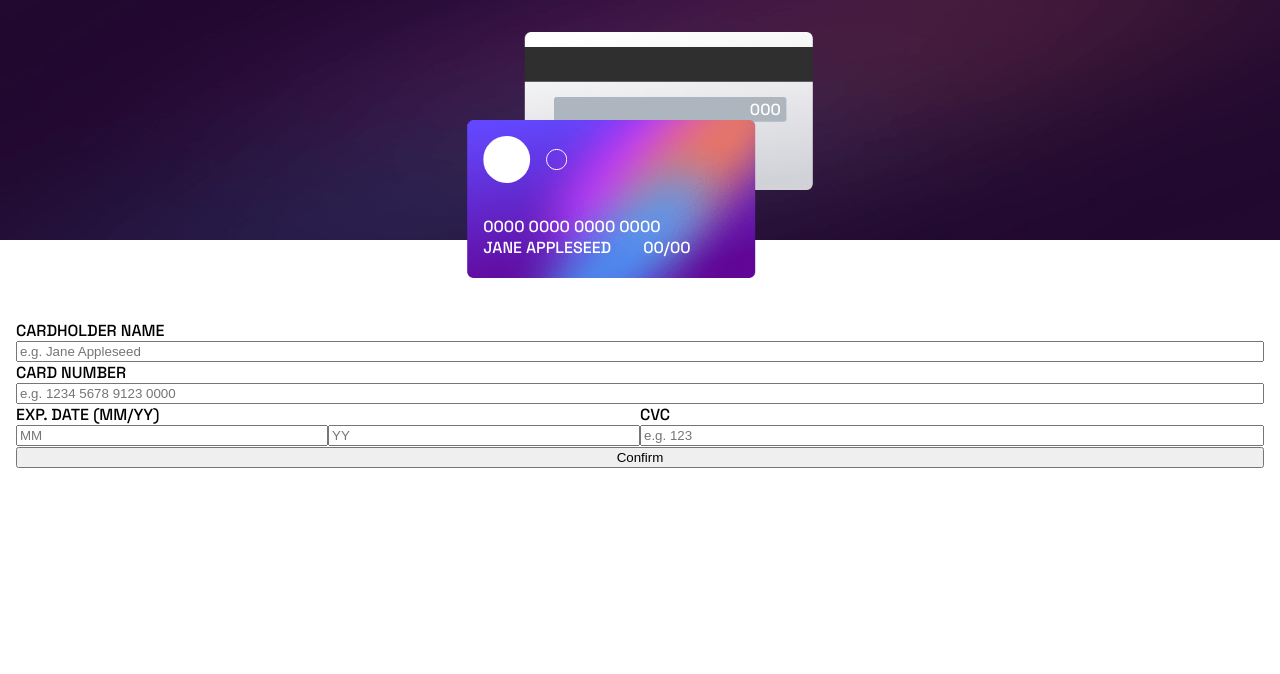
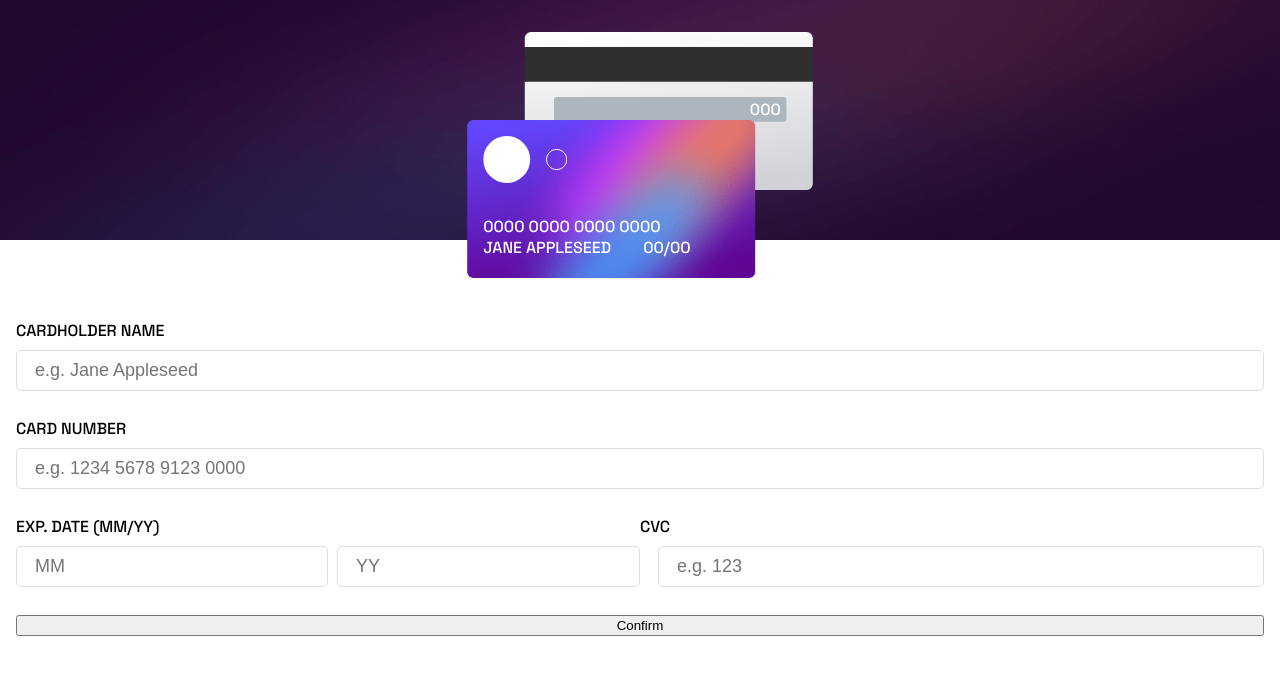
Before and after one commit to wishba/interactive-card-details-form-main, a React (Create React App) app: page / in a window 1280 px wide. Shown: the top 674 px of the page. Built offline with nearby package versions, Linux system fonts and the light colour scheme.

Commit message:
input style

```diff
--- a/src/index.css
+++ b/src/index.css
@@ -2,6 +2,8 @@
 
 :root {
   --clr-objecttxt: hsl(0, 0%, 100%);
+  --clr-formbdr: hsl(270, 3%, 87%);
+  --clr-forminput: hsl(279, 6%, 55%);
 }
 
 html {
@@ -91,9 +93,22 @@ p {
   margin: 0 1rem;
 }
 
+input {
+  margin: .5em 0 1.5em;
+  padding: .5em 1em;
+  font-size: 18px;
+  color: var(--clr-forminput);
+  border: 1px solid var(--clr-formbdr);
+  border-radius: 5px;
+}
+
 #fillForm {
   display: grid;
   grid-template-columns: 1fr 1fr 1fr 1fr;
+}
+
+#fillForm>* {
+  min-width: 0;
 }
 
 .form__name {
@@ -126,10 +141,12 @@ p {
 
 .form__yy-in {
   grid-area: 6/2/7/3;
+  margin-left: .5em;
 }
 
 .form__cvc-in {
   grid-area: 6/3/7/5;
+  margin-left: 1em;
 }
 
 #confirmButton {
```
